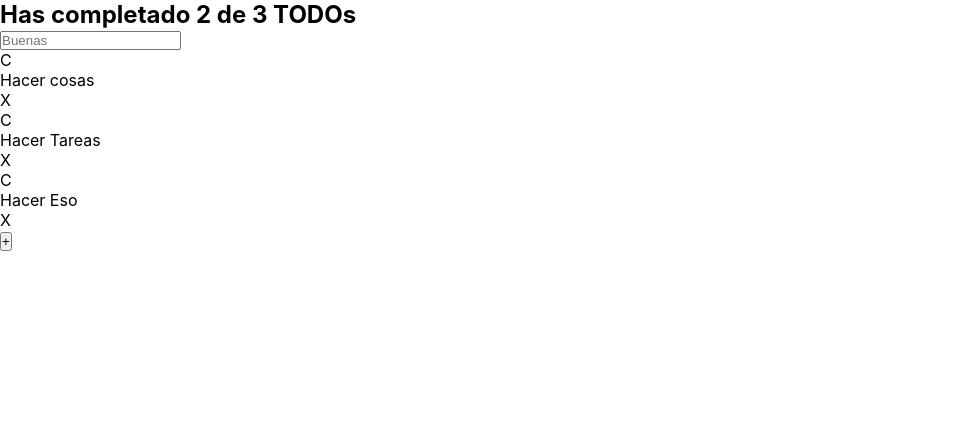
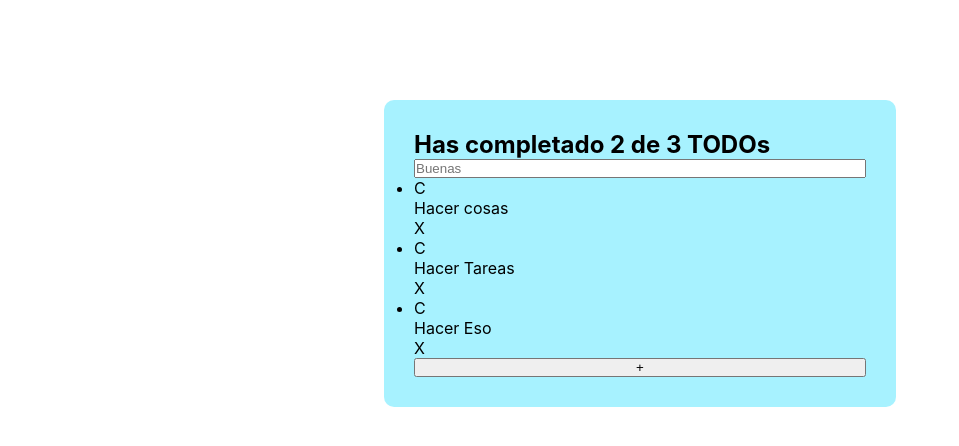
Before and after one commit to NachoBasilio/To-Do-List-React, a React (Create React App) app in the folder to-dorelist/: page / in a window 1280 px wide. Shown: the top 446 px of the page, without its empty margins (0-959 px from the left). Built offline with nearby package versions, Linux system fonts and the light colour scheme; the HTML template or start-up script is replaced by a standard one.

Commit message:
Seguimos con los estilos

```diff
--- a/to-dorelist/src/App.css
+++ b/to-dorelist/src/App.css
@@ -3,3 +3,20 @@
   padding: 0;
   box-sizing: border-box;
 }
+
+html, body, #app, #app>div {
+  height: 100%
+}
+
+#root{
+  display: flex;
+  flex-direction: column;
+  background: rgba(122, 235, 255, 0.659);
+  padding: 30px;
+  border-radius: 10px;
+  width: 40%;
+  margin-top: 100px;
+  margin-bottom: 0;
+  margin-left: auto;
+  margin-right: auto;
+}
--- a/to-dorelist/src/App.js
+++ b/to-dorelist/src/App.js
@@ -15,16 +15,16 @@ const lista = [
 ]
 
 function App() {
-  return (
+  return(
     <Fragment>
       <TodoCounter/>
       <TodoSearch/>
       <TodoList>
         {lista.map(todo=>(
-          <TodoItem key={todo.key} text={todo.text}/>
+          <TodoItem  key={todo.key} text={todo.text}/>
         ))}
       </TodoList>
-      <CreateTodoButton/>
+      <CreateTodoButton />
     </Fragment>
   );
 }
--- a/to-dorelist/src/CreateTodoButton.js
+++ b/to-dorelist/src/CreateTodoButton.js
@@ -2,6 +2,6 @@ import React from 'react'
 
 export default function CreateTodoButton() {
   return (
-    <button> + </button>
+    <button className="Buton"> + </button>
   )
 }
--- a/to-dorelist/src/TodoCounter.js
+++ b/to-dorelist/src/TodoCounter.js
@@ -2,7 +2,7 @@
 
 function TodoCounter(){
     return (
-        <h2>Has completado 2 de 3 TODOs</h2>
+        <h2 className="titulo">Has completado 2 de 3 TODOs</h2>
     )
 
 }
--- a/to-dorelist/src/TodoItem.js
+++ b/to-dorelist/src/TodoItem.js
@@ -2,7 +2,7 @@
 
 function TodoItem(props){
     return(
-        <li>
+        <li className="To-do-Item">
             <span>C</span>
             <p>{props.text}</p>
             <span>X</span>
--- a/to-dorelist/src/TodoList.js
+++ b/to-dorelist/src/TodoList.js
@@ -2,7 +2,7 @@ import React from 'react'
 
 export default function TodoList(props) {
   return (
-    <section>
+    <section className="To-do">
         <ul>
             {props.children}
         </ul>
--- a/to-dorelist/src/TodoSearch.js
+++ b/to-dorelist/src/TodoSearch.js
@@ -2,6 +2,6 @@ import React from 'react'
 
 export default function TodoSearch() {
   return (
-    <input placeholder="Buenas"/>
+    <input className="Input" placeholder="Buenas"/>
   )
 }
```
